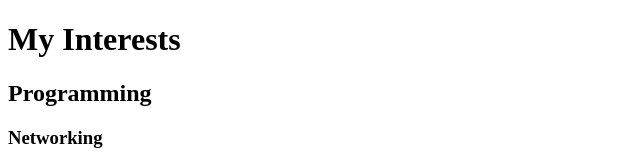
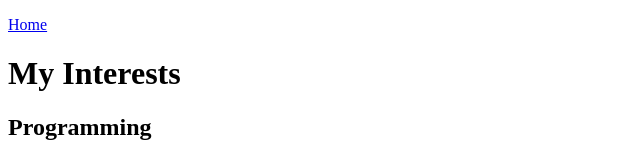
Before and after one commit to L4z3r473n7/alx_html_css, a plain HTML site: page html_basic/index.html in a window 1280 px wide. Shown: the top 160 px of the page, without its empty margins (0-640 px from the left). Drawn offline with Linux system fonts and the light colour scheme.

Commit message:
Html tasks

```diff
--- a/html_basic/index.html
+++ b/html_basic/index.html
@@ -3,9 +3,11 @@
   <head>
     <meta charset="utf-8">
     <meta name="viewport" content="width=device-width">
+    <meta name="author" content="Mustapha Isah">
     <title>My test page</title>
   </head>
   <body>
+    <p><a href="base_index.html">Home</a></p>
     <h1>My Interests</h1>
     <h2>Programming</h2>
     <h3>Networking</h3>
```
Also changed, not shown: html_basic/base_index.html (+1 -0 lines).
